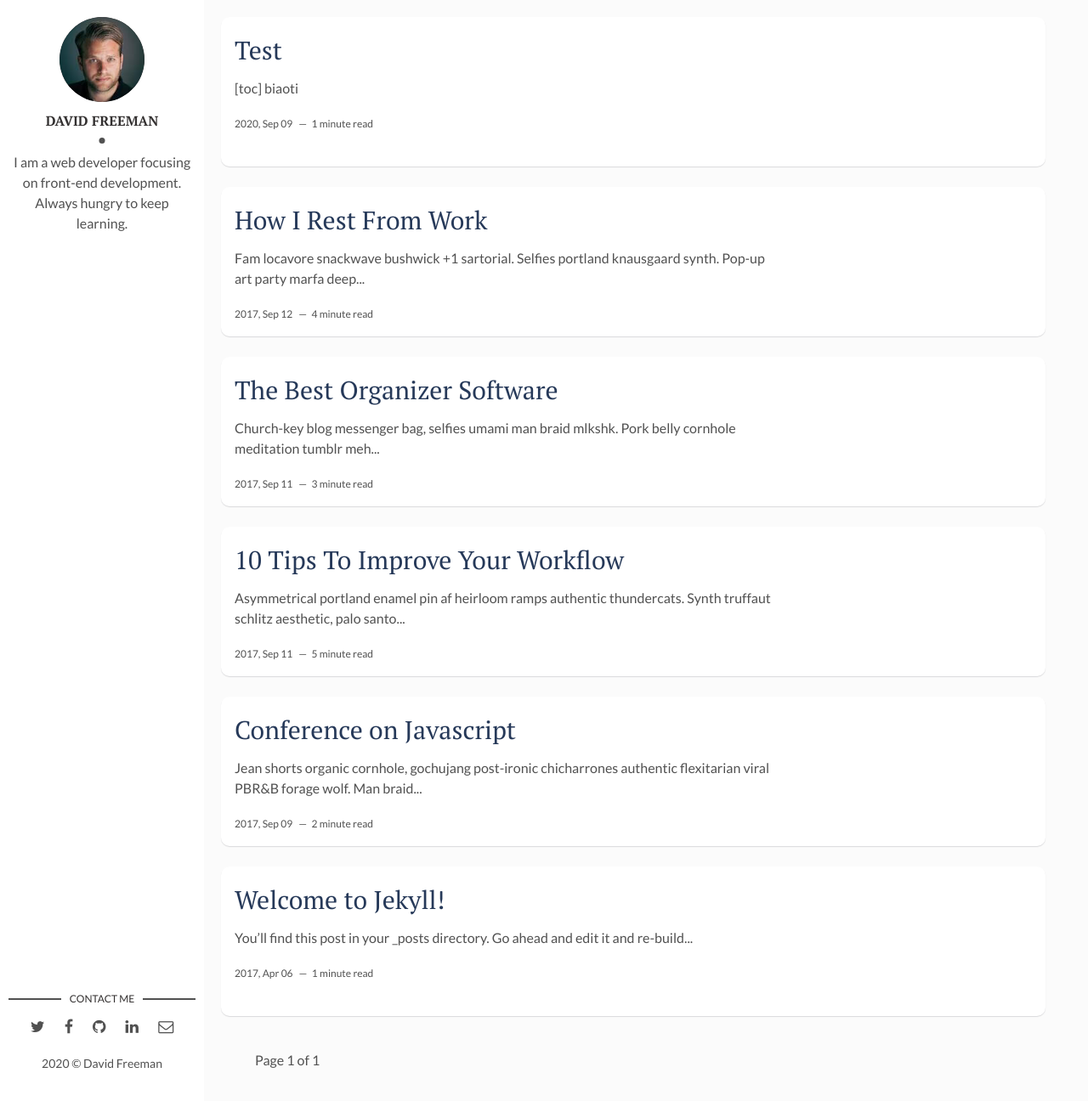
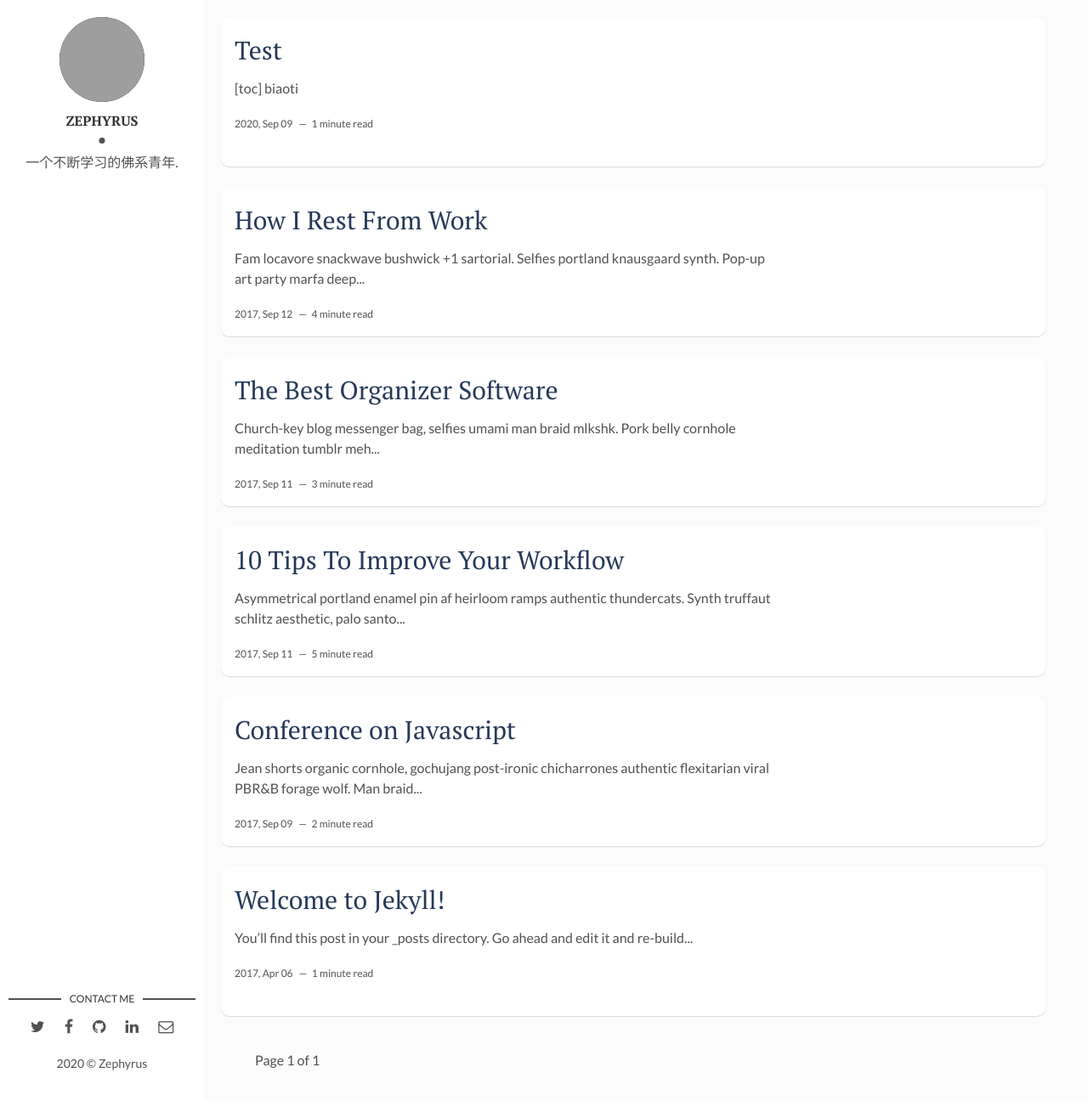
Before and after one commit to Zephyr006/zephyr006.github.io, a Jekyll site: the page built from index.html, in a window 1280 px wide and 1296 px high. Shown: the whole window at 85% size. Built offline with Jekyll 4.4.1, drawn with Linux system fonts in a browser that asks for light colours; the list of posts is cut into pages by our own code; comment, search, counter and statistics services are not loaded; grey boxes are pictures that could not be loaded.

Commit message:
修改社交媒体设置

```diff
--- a/_config.yml
+++ b/_config.yml
@@ -1,22 +1,20 @@
-title: Hello, world! I'm David Freeman
+title: Hello, world! I'm Zephyrus
 description: > # this means to ignore newlines until "baseurl:"
-  Write an awesome description for your new site here. You can edit this
-  line in _config.yml. It will appear in your document head meta (for
-  Google search results) and in your feed.xml site description.
+  Zephyrus的个人主页. Zephyr006的个人主页.
 permalink: ':title/'
 baseurl: "/" # the subpath of your site, e.g. /blog
 url: "https://zephyr006.github.io" # the base hostname & protocol for your site, e.g. http://example.com
 site-twitter: #if your site has a twitter account, enter it here
 
 # Author Settings
-author: David Freeman # add your name
-author-img: david-freeman.jpg # add your photo
-about-author: I am a web developer focusing on front-end development. Always hungry to keep learning. # add description
-social-twitter: # add your Twitter handle
-social-facebook: # add your Facebook handle
-social-github: artemsheludko # add your Github handle
-social-linkedin: # add your Linkedin handle
-social-email: # add your Email address
+author: Zephyrus # add your name
+author-img: Zephyr006.jpg # add your photo
+about-author: 一个不断学习的佛系青年. # add description
+social-twitter: https://www.cnblogs.com/wang1024 # add your Twitter handle
+social-facebook: https://me.csdn.net/weixin_44204615 # add your Facebook handle
+social-linkedin: https://www.jianshu.com/u/baf4da096fc5 # add your Linkedin handle
+social-github: Zephyr006 # add your Github handle
+social-email: wangxiansen512@163.com # add your Email address
 
 # Disqus
 discus-identifier: mr-brown # add your discus identifier
```
